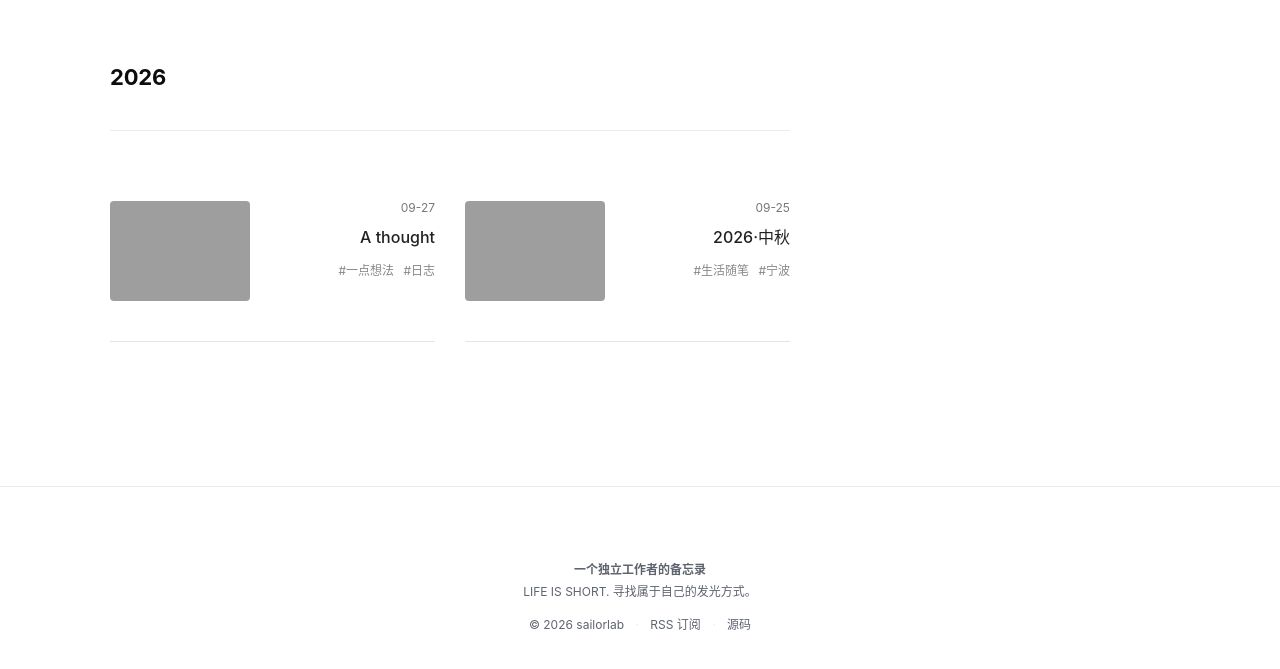
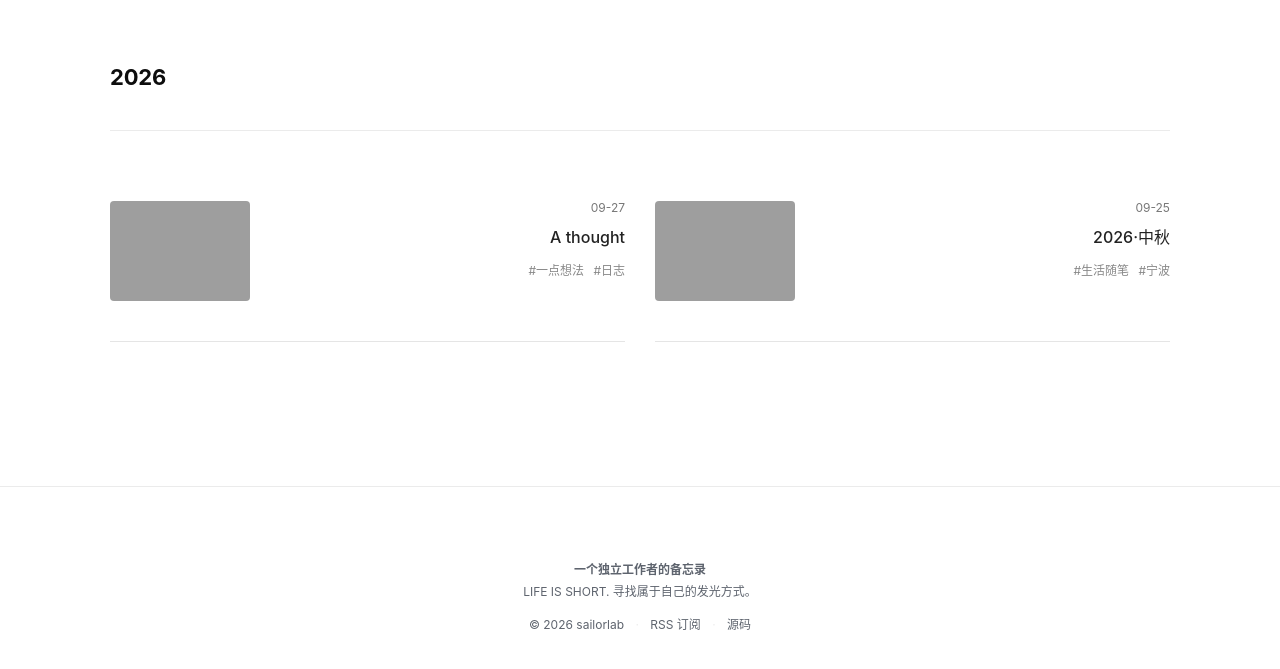
Before and after one commit to sailorlab/blog, a Jekyll site: the page built from index.html, in a window 1280 px wide and 1400 px high, scrolled down 107 px. Shown: the part 692-1361 px from the top of the window. Built offline with Jekyll 4.4.1, drawn with Linux system fonts in a browser that asks for light colours; the list of posts is cut into pages by our own code; grey boxes are pictures that could not be loaded.

Commit message:
Update style.scss

```diff
--- a/assets/css/style.scss
+++ b/assets/css/style.scss
@@ -149,7 +149,8 @@ body {
 }
 
 .posts-timeline {
-  max-width: 680px;
+  max-width: unset;
+  width:100%;
 
   .timeline-year-group {
     margin-bottom: 3rem;
```
